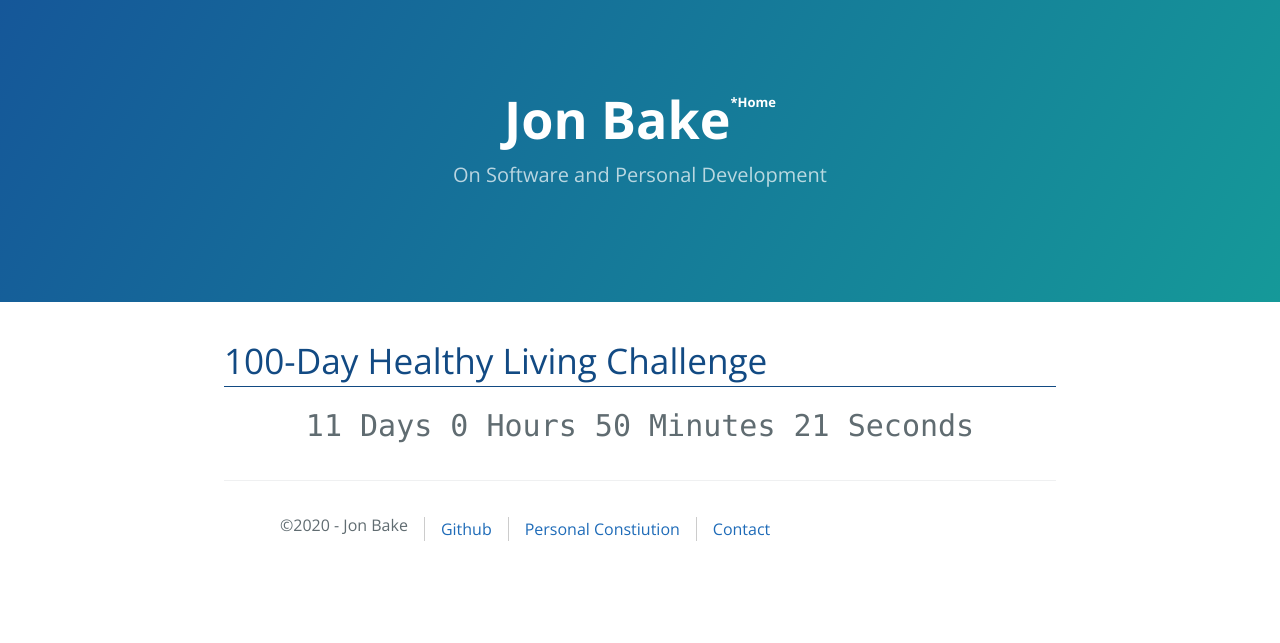
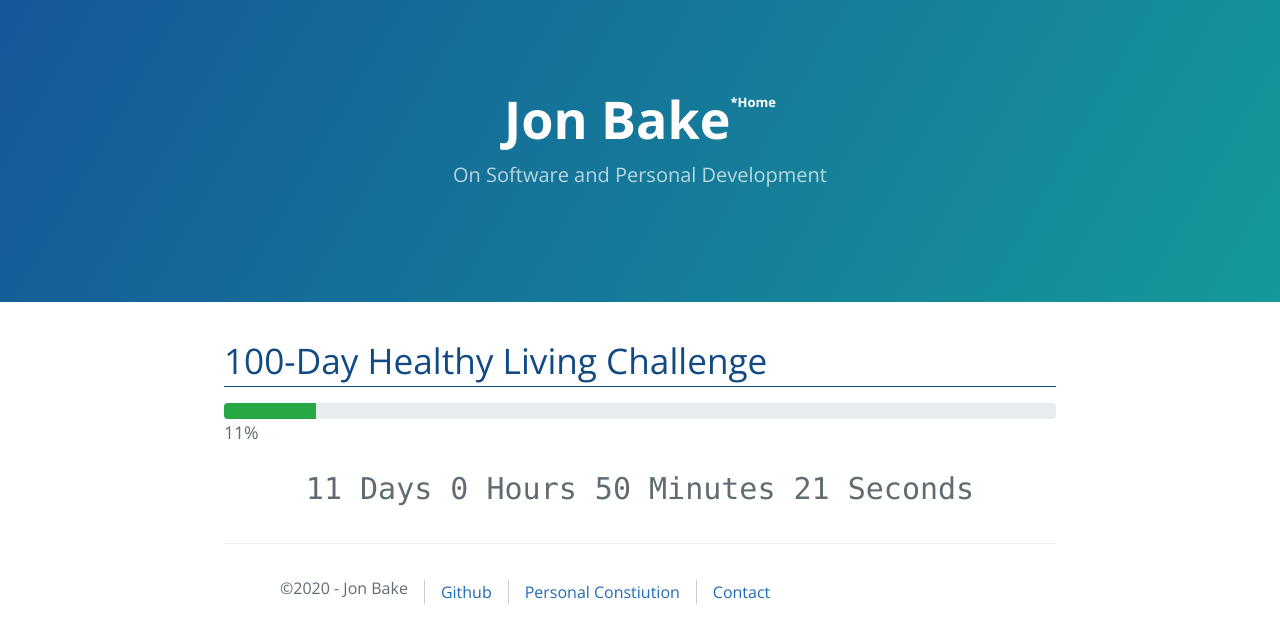
Before and after one commit to jonmbake/jonbake.com, a Jekyll site: the page built from 100-day-challenge.html, in a window 1280 px wide. Shown: the top 643 px of the page. Built offline with Jekyll 4.4.1, drawn with Linux system fonts in a browser that asks for light colours; nearby versions of some CDN libraries.

Commit message:
Add progress bar to 100 day health challenge page

```diff
--- a/100-day-challenge.html
+++ b/100-day-challenge.html
@@ -2,7 +2,11 @@
 layout: default
 title: 100-Day Healthy Living Challenge
 ---
-<div style="display: flex; justify-content: center">
+<div class="progress">
+  <div id="progress-bar" class="progress-bar bg-success" role="progressbar"></div>
+</div>
+<output id="progress-output"></output>
+<div style="display: flex; justify-content: center; margin-top: 20px">
 <div style='font-family: SFMono-Regular,Menlo,Monaco,Consolas,"Liberation Mono","Courier New",monospace; font-size: 30px'>
   <span id="days"></span> Days <span id="hours"></span> Hours <span id="minutes"></span> Minutes <span id="seconds"></span> Seconds
 </div>
@@ -17,6 +21,8 @@ title: 100-Day Healthy Living Challenge
     hours = hours-(days*24);
     minutes = minutes-(days*24*60)-(hours*60);
     seconds = seconds-(days*24*60*60)-(hours*60*60)-(minutes*60);
+    document.getElementById('progress-bar').style = `width: ${ days > 100 ? 100 : days }%`;
+    document.getElementById('progress-output').textContent = `${ days }%`;
     document.getElementById('days').textContent = days;
     document.getElementById('hours').textContent = hours;
     document.getElementById('minutes').textContent = minutes;
--- /dev/null
+++ b/_sass/progress-bar.scss
@@ -0,0 +1,19 @@
+.progress {
+  display: flex;
+  height: 1rem;
+  overflow: hidden;
+  font-size: .75rem;
+  background-color: #e9ecef;
+  border-radius: .25rem;
+}
+
+.progress-bar {
+  background-color: #28a745!important;
+  display: flex;
+  flex-direction: column;
+  justify-content: center;
+  color: #fff;
+  text-align: center;
+  background-color: #007bff;
+  transition: width .6s ease;
+}
--- a/assets/css/style.scss
+++ b/assets/css/style.scss
@@ -5,3 +5,4 @@
 @import 'social-buttons';
 @import 'alerts';
 @import 'utils';
+@import 'progress-bar';
```
